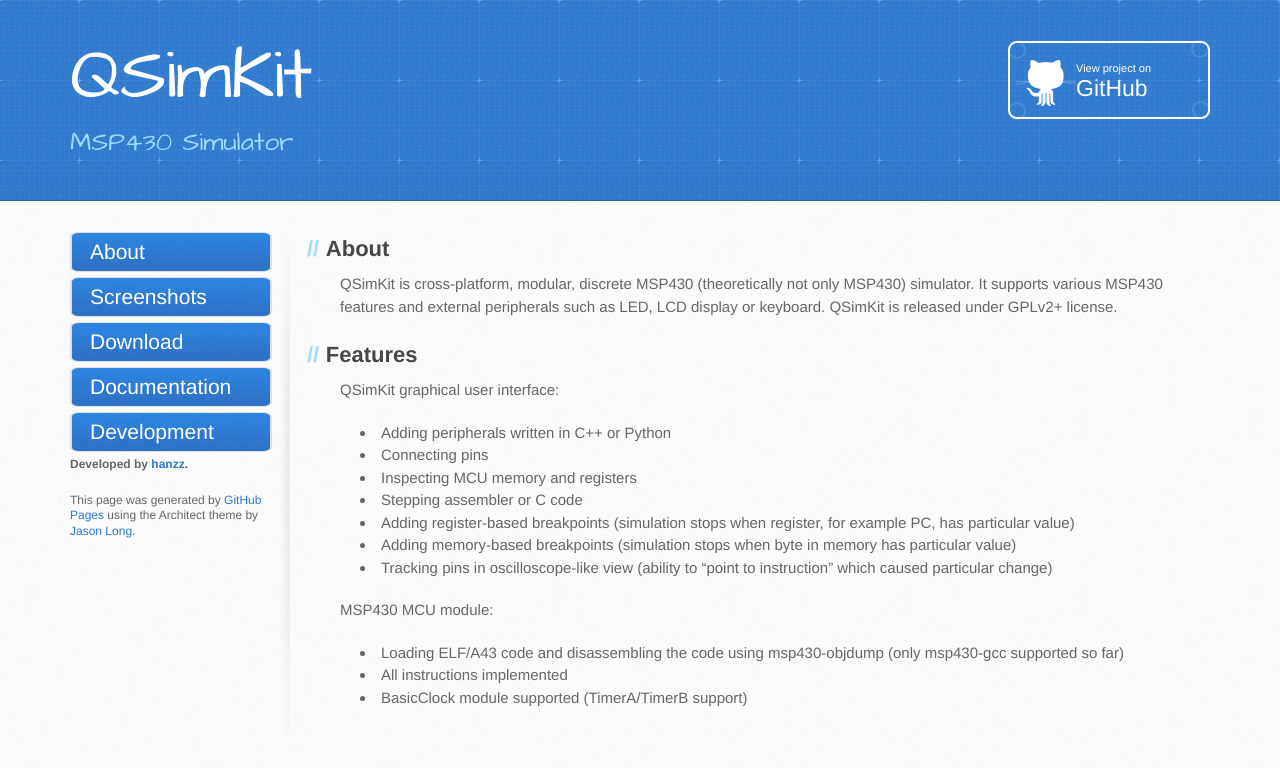
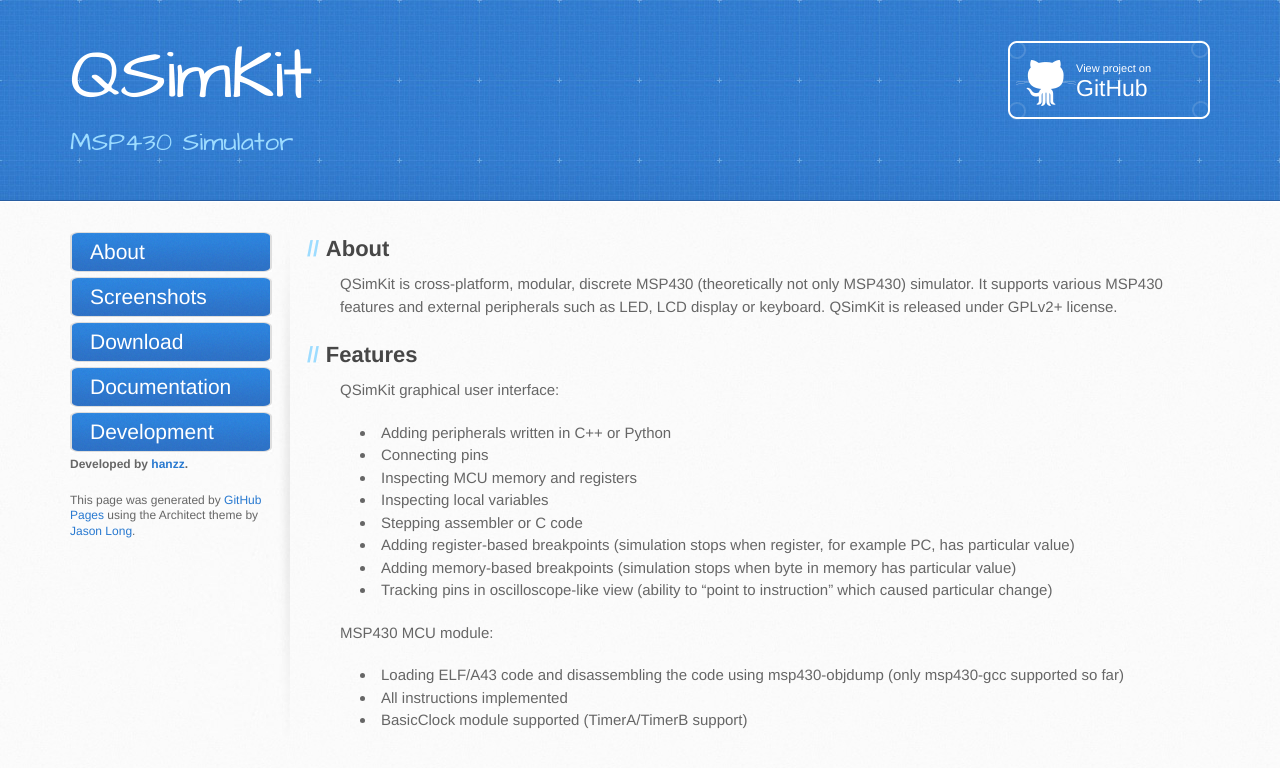
Before and after one commit to jankaluza/qsimkit, a Jekyll site: the page built from index.md, in a window 1280 px wide. Shown: the top 768 px of the page. Built offline with Jekyll 4.4.1, drawn with Linux system fonts in a browser that asks for light colours; Markdown is read by kramdown in place of the engine named in the settings.

Commit message:
Update index.md

```diff
--- a/index.md
+++ b/index.md
@@ -16,6 +16,7 @@ QSimKit is released under GPLv2+ license.
 * Adding peripherals written in C++ or Python
 * Connecting pins
 * Inspecting MCU memory and registers
+* Inspecting local variables
 * Stepping assembler or C code
 * Adding register-based breakpoints (simulation stops when register, for example PC, has particular value)
 * Adding memory-based breakpoints (simulation stops when byte in memory has particular value)
```
